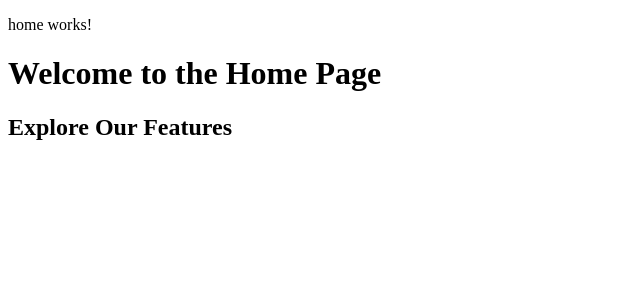
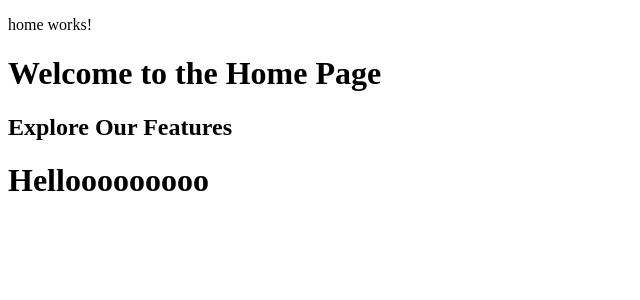
Before and after one commit to Keerthanagowda2003/Angulardemoproject, an Angular app: page /home in a window 1280 px wide. Shown: the top 300 px of the page, without its empty margins (0-640 px from the left). Built offline with nearby package versions, Linux system fonts and the light colour scheme.

Commit message:
I add Heloo

```diff
--- a/src/app/home/home.component.html
+++ b/src/app/home/home.component.html
@@ -5,3 +5,5 @@
 <h1>Welcome to the Home Page</h1>
 
 <h2>Explore Our Features </h2>
+
+<h1> Hellooooooooo</h1>
```
